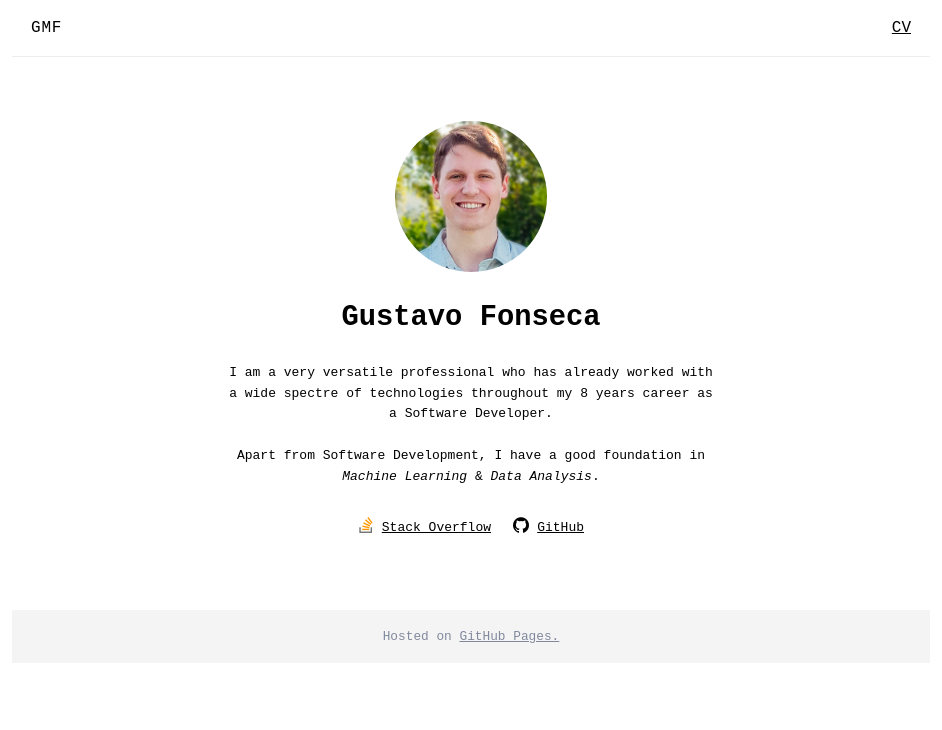
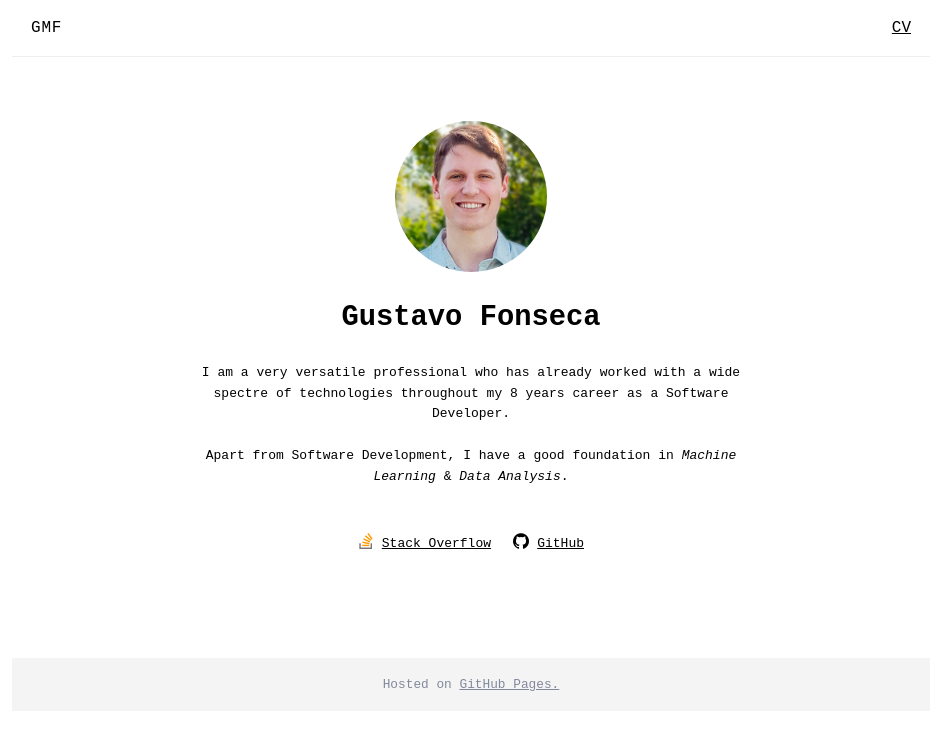
Before and after one commit to gmtfonseca/gmtfonseca.github.io, a plain HTML site: page index.html in a window 1280 px wide. Shown: the whole page, without its empty margins (169-1111 px from the left). Drawn offline with Linux system fonts and the light colour scheme.

Commit message:
Adjust margins

```diff
--- a/style.css
+++ b/style.css
@@ -56,7 +56,7 @@ nav #home {
 
 #bio .description {
   line-height: 1.6;
-  padding: 0 2rem;
+  padding: 0 .5rem;
 }
 
 #profile {
@@ -67,10 +67,9 @@ nav #home {
 
 #social {
   max-width: 25rem;
-  margin-top: 1rem;
   display: flex;
   flex-wrap: wrap;
-  padding: 0 1rem;
+  padding: 2rem 1rem;
 }
 
 #social>span {
```
